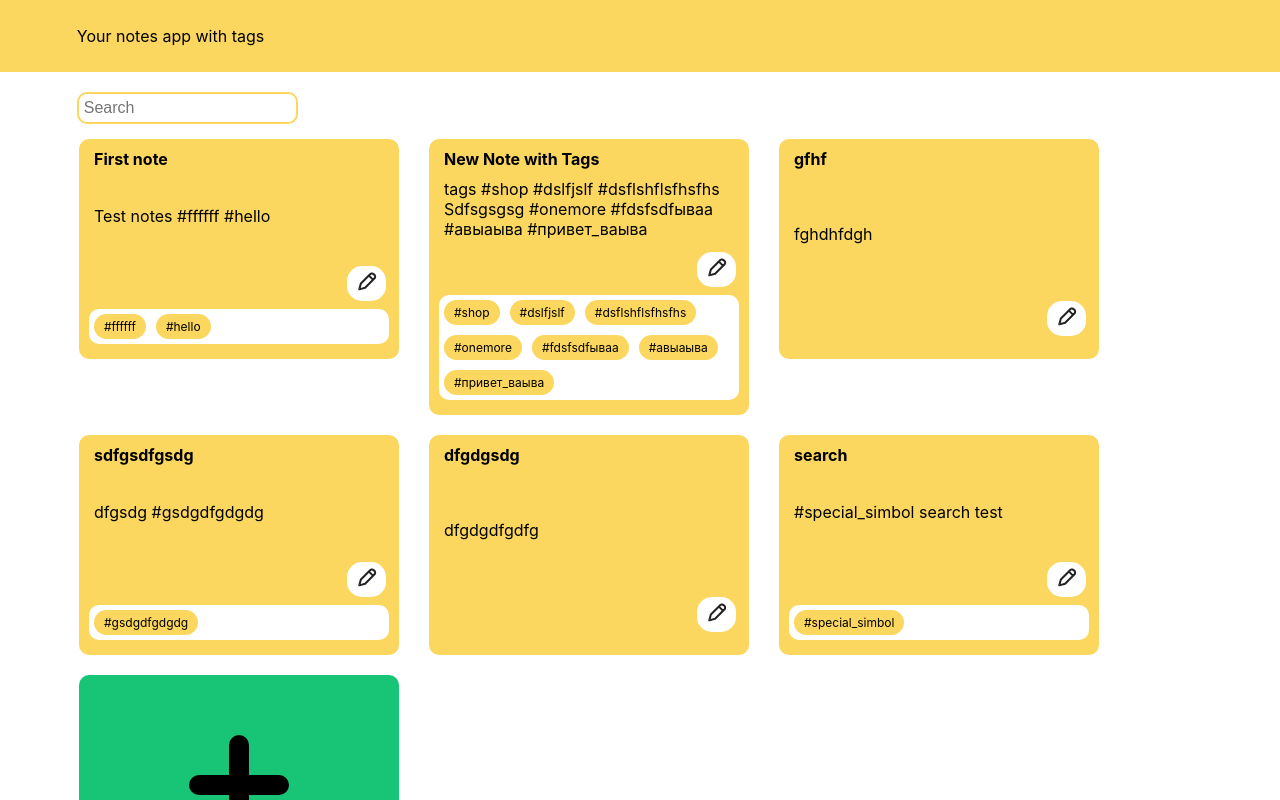
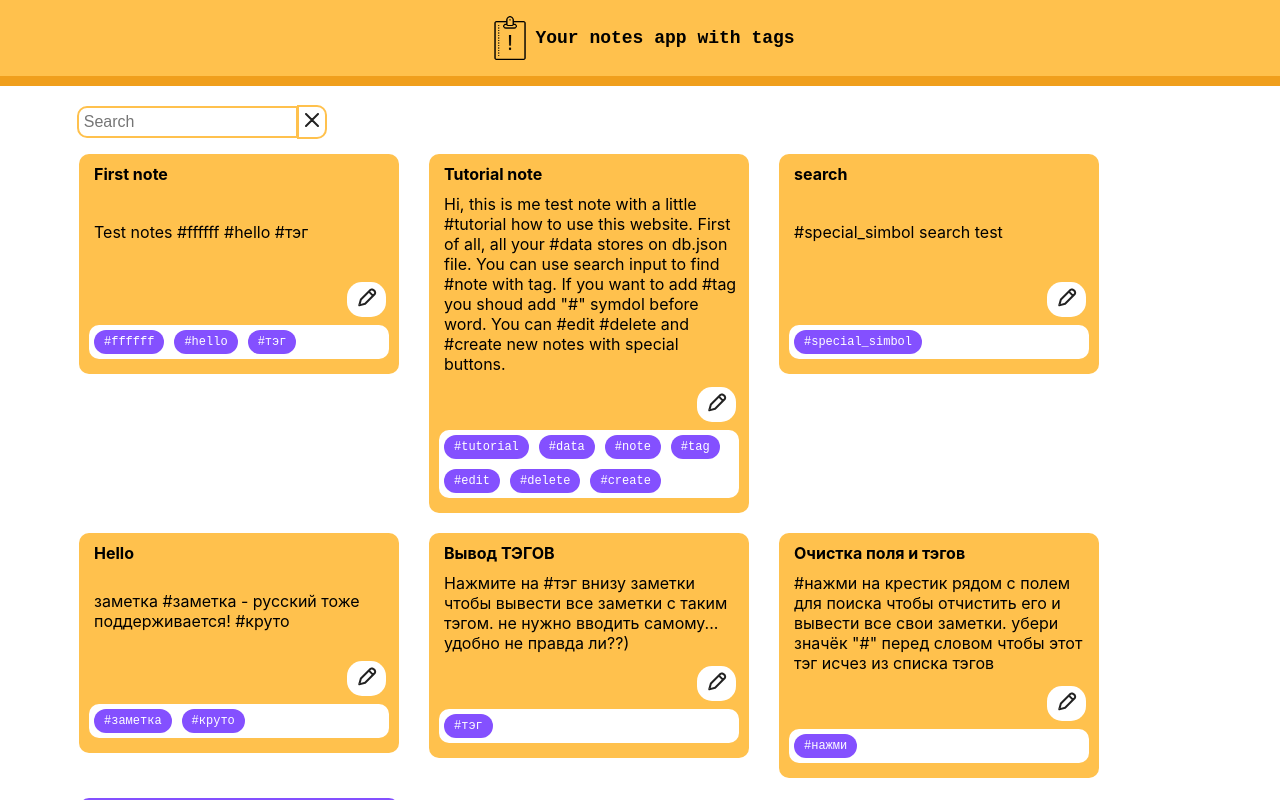
Before and after one commit to NormanSv/notesapp, a React (Create React App) app: page / in a window 1280 px wide. Shown: the top 800 px of the page. Built offline with nearby package versions, Linux system fonts and the light colour scheme; data requests are answered from the project's data file.

Commit message:
feat: add tag click search, clear input btn

```diff
--- a/db.json
+++ b/db.json
@@ -3,45 +3,26 @@
     {
       "id": 1,
       "title": "First note",
-      "body": "Test notes #ffffff #hello",
+      "body": "Test notes #ffffff #hello #тэг",
       "tags": [
         "#ffffff",
-        "#hello"
+        "#hello",
+        "#тэг"
       ]
     },
     {
-      "title": "New Note with Tags",
-      "body": "tags #shop #dslfjslf\n#dsflshflsfhsfhs Sdfsgsgsg\n#onemore #fdsfsdfываа #авыаыва #привет_ваыва\n",
+      "title": "Tutorial note",
+      "body": "Hi, this is me test note with a little #tutorial how to use this website.\nFirst of all, all your #data stores on db.json file.\nYou can use search input to find #note with tag.\nIf you want to add #tag you shoud add \"#\" symdol before word.\nYou can #edit #delete and #create new notes with special buttons.",
       "tags": [
-        "#shop",
-        "#dslfjslf",
-        "#dsflshflsfhsfhs",
-        "#onemore",
-        "#fdsfsdfываа",
-        "#авыаыва",
-        "#привет_ваыва"
+        "#tutorial",
+        "#data",
+        "#note",
+        "#tag",
+        "#edit",
+        "#delete",
+        "#create"
       ],
-      "id": 2
-    },
-    {
-      "title": "gfhf",
-      "body": "fghdhfdgh",
-      "tags": null,
       "id": 3
-    },
-    {
-      "title": "sdfgsdfgsdg",
-      "body": "dfgsdg  #gsdgdfgdgdg",
-      "tags": [
-        "#gsdgdfgdgdg"
-      ],
-      "id": 4
-    },
-    {
-      "title": "dfgdgsdg",
-      "body": "dfgdgdfgdfg",
-      "tags": null,
-      "id": 5
     },
     {
       "title": "search",
@@ -50,6 +31,31 @@
         "#special_simbol"
       ],
       "id": 6
+    },
+    {
+      "title": "Hello",
+      "body": "заметка #заметка - русский тоже поддерживается! #круто",
+      "tags": [
+        "#заметка",
+        "#круто"
+      ],
+      "id": 7
+    },
+    {
+      "title": "Вывод ТЭГОВ",
+      "body": "Нажмите на #тэг внизу заметки чтобы вывести все заметки с таким тэгом.\nне нужно вводить самому... удобно не правда ли??)",
+      "tags": [
+        "#тэг"
+      ],
+      "id": 8
+    },
+    {
+      "title": "Очистка поля и тэгов",
+      "body": "#нажми на крестик рядом с полем для поиска чтобы отчистить его и вывести все свои заметки.\nубери значёк \"#\" перед словом чтобы этот тэг исчез из списка тэгов",
+      "tags": [
+        "#нажми"
+      ],
+      "id": 9
     }
   ]
 }
--- a/src/App.js
+++ b/src/App.js
@@ -8,13 +8,15 @@ import {
   Switch,
   Route
 } from "react-router-dom";
+import logo from './images/favicon.png'
 
 function App() {
   return (
     <Router>
       <div>
       <div class="header">
-      <p>Your notes app with tags</p>
+        <img src={logo} alt=""/>
+        <p>Your notes app with tags</p>
       </div>
         <Switch>
           <Route exact path="/" component={Noteslist}/>
--- a/src/App.scss
+++ b/src/App.scss
@@ -1,12 +1,28 @@
 $yellow: rgb(251, 215, 95);
 $white: #ffffff;
 $green: #18c577;
+$lightgreen: #7be9bd;
+$dirty: #88b043;
+$orange:#ffc14d;
+$lightpurle:#8450ff;
+$purple:#5c38b3;
 
 .header{
-    display: block;
+    display: flex;
+    align-items: center;
+    justify-content: center;
     padding: 10px 15px;
-    padding-left: 6%;
-    background-color: $yellow;
+    background-color: $orange;
+    border-bottom: 10px solid #f09f1d;
+    img{
+        width: 50px;
+        height: 50px;
+    }
+    p{
+        font-size: 18px;
+        font-weight: bold;
+        font-family: monospace;
+    }
 }
 .container{
     font-size: 16px;
@@ -19,7 +35,7 @@ $green: #18c577;
         width: 300px;
         min-height: 200px;
         margin: 10px 15px;
-        background: $yellow;
+        background: $orange;
         padding:10px;
         border-radius: 10px;
         display: flex;
@@ -28,7 +44,7 @@ $green: #18c577;
         word-wrap: break-word;
         transition: all .3s linear;
         &:hover{
-            box-shadow: 10px 10px 0px #c3b600;
+            box-shadow: 10px 10px 0px #f09f1d;
         }
         .noteTitle{
             font-weight: bold;
@@ -48,6 +64,7 @@ $green: #18c577;
                 border: none;
                 transition: all .3s linear;
                 &:hover{
+                    cursor: pointer;
                     background: #dfdfdf;
                 }
             }
@@ -61,25 +78,30 @@ $green: #18c577;
             margin-top: 5px;
             .tag{
                 font-size: 12px;
+                font-family: monospace;
+                color: white;
                 padding: 5px 10px;
                 margin: 5px;
                 border-radius: 15px;
-                background: $yellow;
+                border: none;
+                background: $lightpurle;
                 transition: all .3s linear;
                 &:hover{
                     cursor: pointer;
-                    background: #e2d300;
+                    background: $purple;
                 }
             }
         }
     }
     .add{
-        background: $green;
+        background: $lightpurle;
         &:hover{
-            box-shadow: 10px 10px 0px #0fb369;
+            box-shadow: 10px 10px 0px $purple;
         }
         input{
             border: none;
+            border-radius: 10xp;
+            font-size: 14px;
         }
     }
     .new{
@@ -97,9 +119,9 @@ input[type=text]{
     padding: 5px;
     margin-left: 6%;
     margin-top: 20px;
-    border-radius: 10px;
+    border-radius: 10px 0px 0px 10px;
     background-color: $white;
-    border: 2px solid $yellow;
+    border: 2px solid $orange;
     outline: none;
     color: black;
     min-width: 200px;
@@ -108,9 +130,21 @@ textarea {
     resize: none;
     border: none;
     outline: none;
-    border-radius: 5px;
+    border-radius: 10px;
     font-family: -apple-system, BlinkMacSystemFont, 'Segoe UI', 'Roboto', 'Oxygen',
     'Ubuntu', 'Cantarell', 'Fira Sans', 'Droid Sans', 'Helvetica Neue',
     sans-serif;
     font-size: 14px;
 }
+.clearBtn{
+    padding: 6px;
+    padding-bottom: 7px;
+    margin-left: -1px;
+    border: 2px solid $orange;
+    border-radius: 0px 10px 10px 0px;
+    background: $white;
+    &:hover{
+        cursor: pointer;
+        background: #dfdfdf;
+    }
+}
--- a/src/pages/CreateNote.js
+++ b/src/pages/CreateNote.js
@@ -11,6 +11,7 @@ class CreateNote extends React.Component {
       goBack:false,
     };
     this.handleChange=this.handleChange.bind(this);
+    this.handleChangeTitle=this.handleChangeTitle.bind(this);
     this.handleSave=this.handleSave.bind(this);
     this.handleCancel=this.handleCancel.bind(this);
   }
@@ -18,13 +19,21 @@ class CreateNote extends React.Component {
   handleChange(event) {
     const target = event.target;
     const value = target.value;
-    const name = target.name;
     let newtags = value.match(/#[a-zA-Zа-яА-ЯёЁ0-9_]+/g);
     this.setState({
-      [name]: value,
+      body: value,
       tags:newtags,
     });
   }
+
+  handleChangeTitle(event){
+    const target = event.target;
+    const value = target.value;
+    this.setState({
+      title: value
+    });
+  }
+
   handleSave(e) {
     e.preventDefault();
     fetch(`http://localhost:8080/notes`, {
@@ -59,7 +68,7 @@ class CreateNote extends React.Component {
     return(
     <div className='container edit'>
       <div className='note add'>
-        <input type='text' className='noteTitle' placeholder="Note title" name="title" value={this.state.title} onChange={this.handleChange}></input>
+        <input type='text' className='noteTitle' placeholder="Note title" name="title" value={this.state.title} onChange={this.handleChangeTitle}></input>
         <textarea className='noteBody' name="body" value={this.state.body} onChange={this.handleChange} rows="7" placeholder="Note Body"></textarea>
         <div className='noteFooter'>
             <div className='noteTags'>
--- a/src/pages/EditNote.js
+++ b/src/pages/EditNote.js
@@ -11,6 +11,7 @@ class EditNote extends React.Component {
       goBack:false,
     };
     this.handleChange=this.handleChange.bind(this);
+    this.handleChangeTitle=this.handleChangeTitle.bind(this);
     this.handleSave=this.handleSave.bind(this);
     this.handleCancel=this.handleCancel.bind(this);
     this.handleDelete=this.handleDelete.bind(this);
@@ -33,10 +34,18 @@ class EditNote extends React.Component {
   handleChange(event) {
     const target = event.target;
     const value = target.value;
-    const name = target.name;
-    let newtags = value.match(/#[a-zA-Zа-яА-ЯёЁ0-9_]+/g);    this.setState({
-      [name]: value,
+    let newtags = value.match(/#[a-zA-Zа-яА-ЯёЁ0-9_]+/g);
+    this.setState({
+      body: value,
       tags:newtags,
+    });
+  }
+
+  handleChangeTitle(event){
+    const target = event.target;
+    const value = target.value;
+    this.setState({
+      title: value
     });
   }
   handleSave(e) {
@@ -94,7 +103,7 @@ class EditNote extends React.Component {
     return(
     <div className='container edit'>
       <div className='note add'>
-        <input type='text' className='noteTitle' placeholder="Note title" name="title" value={this.state.title} onChange={this.handleChange}></input>
+        <input type='text' className='noteTitle' placeholder="Note title" name="title" value={this.state.title} onChange={this.handleChangeTitle}></input>
         <textarea className='noteBody' name="body" value={this.state.body} onChange={this.handleChange} rows="7" placeholder="Note Body"></textarea>
         <div className='noteFooter'>
             <div className='noteTags'>
--- a/src/pages/Note.js
+++ b/src/pages/Note.js
@@ -29,7 +29,7 @@ class Note extends React.Component {
             </div>
             <div className='noteTags'>
                 {note.tags ? note.tags.map((tag) => (
-                  <div className="tag">{tag}</div>
+                  <button type="button" className="tag" onClick={() => { this.props.handleTagClick(tag)}}>{tag}</button>
                 )):''}
             </div>
         </div>
--- a/src/pages/Noteslist.js
+++ b/src/pages/Noteslist.js
@@ -25,11 +25,22 @@ class Noteslist extends React.Component {
   handleChange(e) {
     this.setState({ searchQuery: e.target.value });
   }
+  handleTagClick = (data)=> {
+    this.setState({ searchQuery: data });
+  }
+  handleCleare(){
+    this.setState({ searchQuery: '' });
+  }
 
     render() {
         return (
           <>
-          <input value={this.state.searchQuery} onChange={this.handleChange.bind(this)} type="text" className="search" placeholder="Search" />
+          <input value={this.state.searchQuery} onChange={this.handleChange.bind(this)} type="text" className="search" placeholder="Search"/>
+          <button type="button" className="clearBtn" onClick={this.handleCleare.bind(this)}>
+            <svg width="14" height="14" viewBox="0 0 14 14" fill="none" xmlns="http://www.w3.org/2000/svg">
+              <path d="M1 1L7 7M7 7L13 13M7 7L13 1M7 7L1 13" stroke="#222222" stroke-width="2" stroke-linecap="round"/>
+            </svg>
+          </button>
           <div className="container">
             {this.state.notes.filter(note => {
                 return  this.state.searchQuery==''?note: [note.tags].join(' ').match(this.state.searchQuery.toLowerCase());})
@@ -38,13 +49,14 @@ class Noteslist extends React.Component {
                     <div key={key}>
                     <Note
                       note={note}
+                      handleTagClick={this.handleTagClick}
                     />
                     </div>
                 );
             })}
-            <Link to="/notes/create" href="new-note.html" className="link">
+            <Link to="/notes/create" className="link">
             <div className='note add new'>
-              <svg className="h-8 w-8" xmlns="http://www.w3.org/2000/svg" viewBox="0 0 20 20" fill="#fffff">
+              <svg className="h-8 w-8" xmlns="http://www.w3.org/2000/svg" viewBox="0 0 20 20" fill="#ffffff">
                 <path fillRule="evenodd" d="M10 5a1 1 0 011 1v3h3a1 1 0 110 2h-3v3a1 1 0 11-2 0v-3H6a1 1 0 110-2h3V6a1 1 0 011-1z" clipRule="evenodd" />
               </svg>
             </div>
```
Also changed, not shown: src/images/favicon.png (added).
